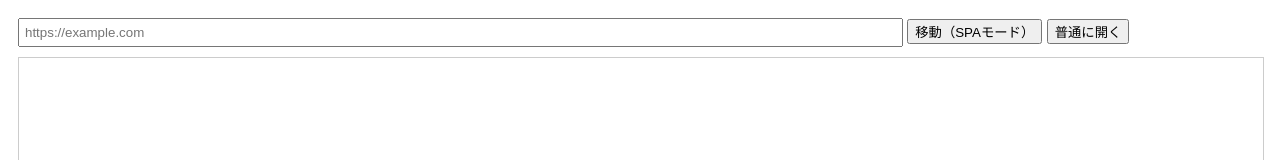
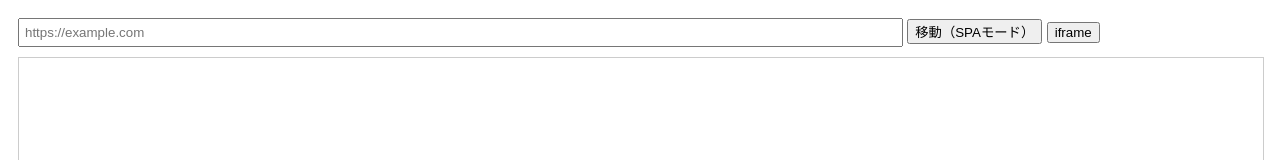
Before and after one commit to kumabird/deta, a website: page public/index.html in a window 1280 px wide. Shown: the top 160 px of the page. Drawn offline with Linux system fonts and the light colour scheme.

Commit message:
Update index.html

```diff
--- a/public/index.html
+++ b/public/index.html
@@ -30,8 +30,8 @@
   <!-- ▼ SPAモード -->
   <button onclick="loadUrl()">移動（SPAモード）</button>
 
-  <!-- ▼ 普通に開く（あなたのコードを統合） -->
-  <button onclick="openNormal()">普通に開く</button>
+  <!-- ▼ iframe（あなたのコードを統合） -->
+  <button onclick="openNormal()">iframe</button>
 
   <iframe id="preview"></iframe>
 
```
